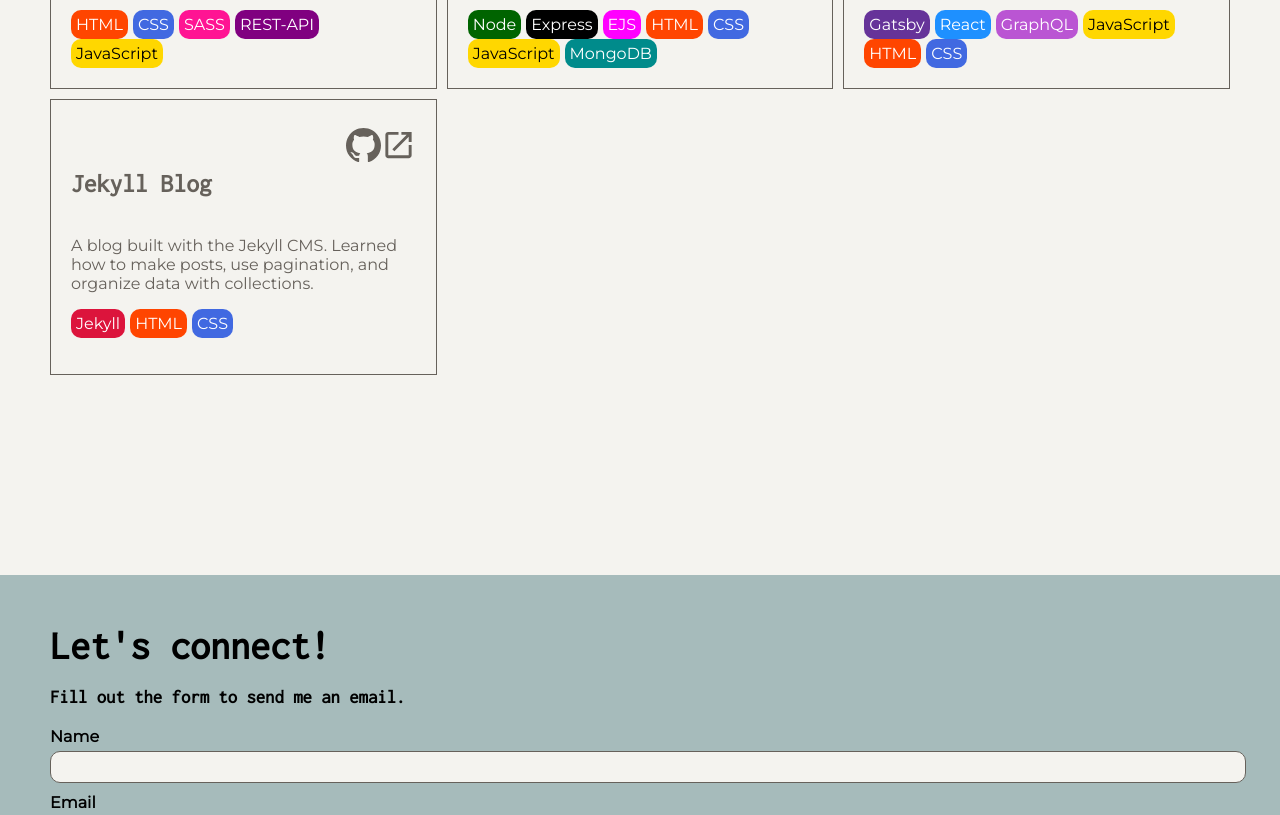
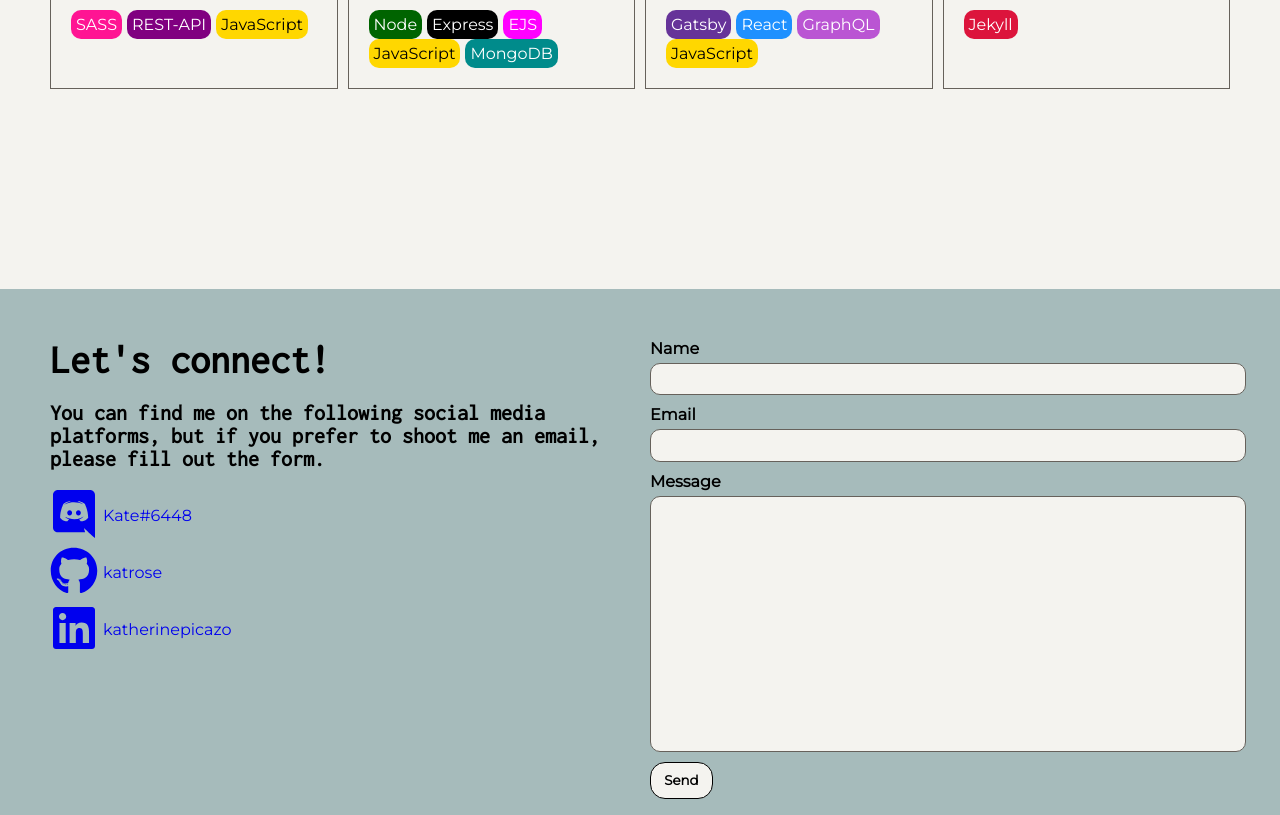
Before and after one commit to katrose/final-portfolio, a Gatsby site: page / in a window 1280 px wide. Shown: the part 920-1735 px from the top of the page. Built offline with nearby package versions, Linux system fonts and the light colour scheme; Gatsby itself is replaced by a stand-in of ours.

Commit message:
Added social media icons in contact section

```diff
--- a/package.json
+++ b/package.json
@@ -20,6 +20,7 @@
     "react": "^16.12.0",
     "react-dom": "^16.12.0",
     "react-helmet": "^5.2.1",
+    "react-icons": "^3.8.0",
     "react-reveal": "^1.2.2",
     "react-scroll": "^1.7.14",
     "styled-components": "^4.4.1"
--- a/src/components/contact.js
+++ b/src/components/contact.js
@@ -1,22 +1,49 @@
 import React from "react"
 import styled from "styled-components"
 import Fade from "react-reveal/Fade"
+import { FaGithub } from "react-icons/fa"
+import { FaLinkedin } from "react-icons/fa"
+import { FaDiscord } from "react-icons/fa"
 
 const ContactWrapper = styled.section`
   padding-top: 50px;
   padding-right: 50px;
   padding-left: 50px;
-  padding-bottom: 160px;
+  padding-bottom: 300px;
   background-color: #a6bbbb;
 
   h3 {
+    font-size: 22px;
     margin-bottom: 20px;
   }
+
+  @media (max-width: 768px) {
+    padding-bottom: 50px;
+  }
+
 `
 const ContactHeading = styled.h2`
   font-size: 2.5em;
   margin-bottom: 20px;
 `
+const ContactGrid = styled.div`
+  display: grid;
+  grid-template-columns: 1fr 1fr;
+  grid-gap: 20px;
+
+  @media (max-width: 768px) {
+    grid-template-columns: 1fr;
+  }
+`
+const SocialMediaIcons = styled.div`
+  display: grid;
+  grid-template-columns: 3em 1fr;
+  grid-gap: 5px;
+`
+
+const SocialMediaLinks = styled.a`
+`
+
 const FormGrid = styled.div`
   display: flex;
   flex-direction: column;
@@ -34,9 +61,22 @@ const FormGrid = styled.div`
 const Contact = () => {
   return(
     <ContactWrapper>
+        <ContactGrid>
           <Fade left>
+            <div>
               <ContactHeading>Let's connect!</ContactHeading>
-        <h3>Fill out the form to send me an email.</h3>
+              <h3>You can find me on the following social media platforms, but if you prefer to shoot me an email, please fill out the form.</h3>
+              <SocialMediaIcons>
+                <a href="https://discordapp.com/channels/@me/309465561358663690"><FaDiscord size="3em" /></a>
+                <p><a href="https://discordapp.com/channels/@me/309465561358663690">Kate#6448</a></p>
+                <a href="https://github.com/katrose"><FaGithub size="3em" /></a>
+                <p><a href="https://github.com/katrose">katrose</a></p>
+                <a href="https://linkedin.com/in/katherinepicazo/"><FaLinkedin size="3em" /></a>
+                <p><a href="https://linkedin.com/in/katherinepicazo/">katherinepicazo</a></p>
+              </SocialMediaIcons>
+            </div>
+          </Fade>
+          <Fade right>
             <form action="https://formspree.io/xbjjnogg" method="POST">
               <FormGrid>
                 <label for="name">Name</label>
@@ -46,12 +86,13 @@ const Contact = () => {
                 <input type="email" id="email" name="email" required/>
 
                 <label for="message">Message</label>
-            <textarea id="message" rows="15"></textarea>
+                <textarea id="message" rows="15" name="message"></textarea>
 
                 <input type="submit" value="Send" />
               </FormGrid>
             </form>
           </Fade>
+        </ContactGrid>
     </ContactWrapper>
   )
 }
--- a/src/components/footer.js
+++ b/src/components/footer.js
@@ -15,7 +15,6 @@ const FooterWrapper = styled.footer`
     flex-direction: column;
   }
 `
-
 const Footer = () => (
   <FooterWrapper>
     <p>Katherine Picazo &copy; 2019</p>
--- a/src/components/hero.js
+++ b/src/components/hero.js
@@ -7,7 +7,7 @@ const HeroWrapper = styled.section`
   background-image: url(${heroImg});
   background-repeat: no-repeat;
   background-size: cover;
-  background-color: rebeccapurple;
+  background-color: black;
 
   color: white;
 
--- a/src/components/layout.css
+++ b/src/components/layout.css
@@ -27,6 +27,14 @@ h1, h2, h3, h4, h5, h6 {
 
 body {
   font-family: Montserrat, sans-serif;
+}
+
+a {
+  text-decoration: none;
+}
+
+a:visited {
+  color: inherit;
 }
 
 /* Form styling */
--- a/src/components/projects.js
+++ b/src/components/projects.js
@@ -26,7 +26,7 @@ const TileWrapper = styled.div`
   padding-bottom: 100px;
 
   display: grid;
-  grid-template-columns: 1fr 1fr 1fr;
+  grid-template-columns: 1fr 1fr 1fr 1fr;
   grid-gap: 10px;
 
   @media (max-width: 768px) {
--- a/src/data/projects.json
+++ b/src/data/projects.json
@@ -5,8 +5,6 @@
     "githubURL": "https://github.com/katrose/pokedex-api",
     "description": "A basic Pokedex that displays all Kanto Pokemon, and a details page when a Pokemon is clicked.",
     "tools": [
-      "HTML",
-      "CSS",
       "SASS",
       "REST-API",
       "JavaScript"
@@ -21,8 +19,6 @@
       "Node",
       "Express",
       "EJS",
-      "HTML",
-      "CSS",
       "JavaScript",
       "MongoDB"
     ]
@@ -36,9 +32,7 @@
       "Gatsby",
       "React",
       "GraphQL",
-      "JavaScript",
-      "HTML",
-      "CSS"
+      "JavaScript"
     ]
   },
   {
@@ -47,9 +41,7 @@
     "githubURL": "https://github.com/katrose/minima-final",
     "description": "A blog built with the Jekyll CMS. Learned how to make posts, use pagination, and organize data with collections.",
     "tools": [
-      "Jekyll",
-      "HTML",
-      "CSS"
+      "Jekyll"
     ]
   }
 ]
```
Also changed, not shown: README.md, 1 other file. Lines whose indentation alone changed are shown as unchanged.
